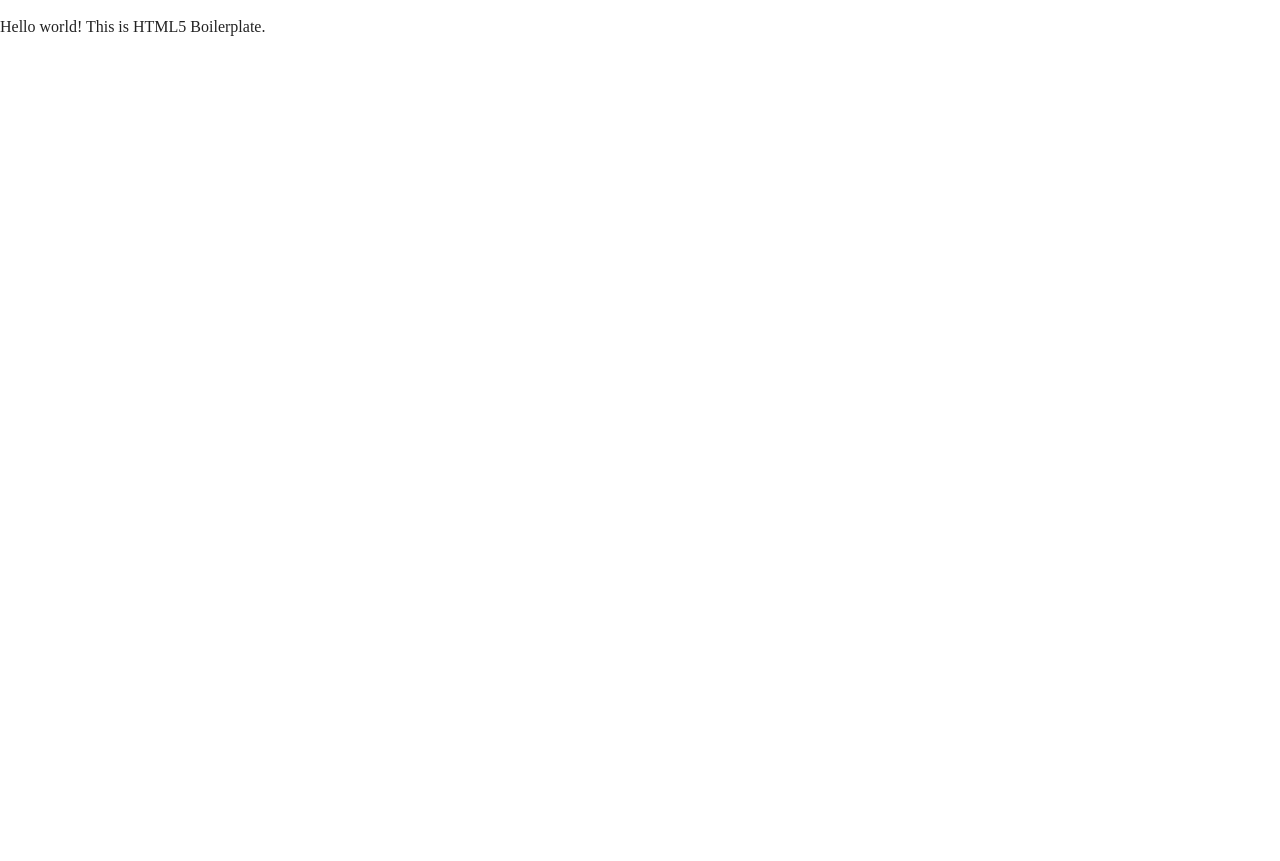
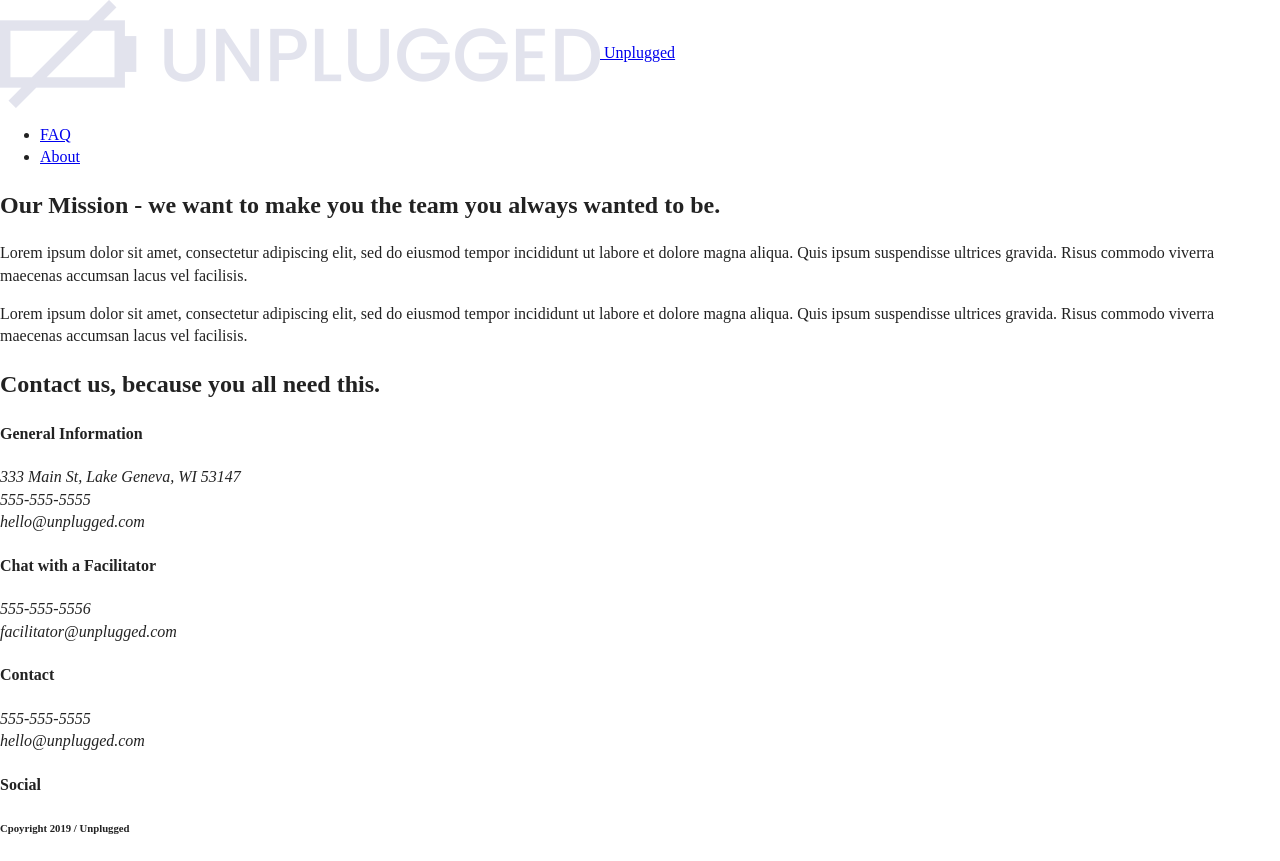
Before and after one commit to meghappatel24/website, a website: page about/index.html in a window 1280 px wide. Before the commit the page ends 800 px from the top, so only its background shows below. Drawn offline with Linux system fonts and the light colour scheme; files whose address does not match are found by name.

Commit message:
added about us page info

```diff
--- a/about/index.html
+++ b/about/index.html
@@ -3,7 +3,7 @@
 
 <head>
   <meta charset="utf-8">
-  <title></title>
+  <title>About</title>
   <meta name="description" content="">
   <meta name="viewport" content="width=device-width, initial-scale=1">
 
@@ -23,9 +23,111 @@
 </head>
 
 <body>
+  <header>
+    <div class="content-wrapper">
+      <a href="#"><img src="img/unpluggedlogo.png" alt="unplugged logo"> Unplugged</a>
+      <div class="header-divider"></div>
+        <nav>
+          <ul>
+            <li><a href="../faq/index.html" target="_blank">FAQ</a></li>
+            <li><a href="index.html" target="_blank">About</a></li>
+          </ul>
+        </nav>
 
-  <!-- Add your site or application content here -->
-  <p>Hello world! This is HTML5 Boilerplate.</p>
+    </div>
+  </header>
+
+  <main>
+    <section class="mission">
+      <div class="content-wrapper">
+        <h2>Our Mission - we want to make you the team you always wanted to be.</h2>
+          <div class="mission-content">
+            <p>
+              Lorem ipsum dolor sit amet, consectetur adipiscing elit, sed do eiusmod tempor incididunt ut labore et dolore magna aliqua. Quis ipsum suspendisse ultrices gravida. Risus commodo viverra maecenas accumsan lacus vel facilisis.
+            </p>
+            <p>
+              Lorem ipsum dolor sit amet, consectetur adipiscing elit, sed do eiusmod tempor incididunt ut labore et dolore magna aliqua. Quis ipsum suspendisse ultrices gravida. Risus commodo viverra maecenas accumsan lacus vel facilisis.
+            </p>
+          </div>
+      </div> <!-- mission content wrapper ends -->
+    </section>
+    <section class="map">
+      <figure>
+
+      </figure>
+    </section>
+
+    <section class="contact-section">
+      <div class="contact-wrapper">
+        <h2>Contact us, because you all need this.</h2>
+        <div class="contact-content">
+          <div>
+            <h4>General Information</h4>
+            <address>
+              <p>
+                333 Main St, Lake Geneva, WI 53147<br>
+                555-555-5555<br>
+                hello@unplugged.com
+              </p>
+            </address>
+          </div>
+            <div>
+              <h4>Chat with a Facilitator</h4>
+              <address>
+                <p>
+                  555-555-5556<br>
+                  facilitator@unplugged.com
+                </p>
+              </address>
+            </div>
+        </div>
+      </div>
+    </section>
+  </main>
+
+  <footer>
+    <div class="content-wrapper">
+        <div class="footer-content">
+           <div class="contact">
+            <h4>Contact</h4>
+            <address>
+              <p> 555-555-5555 <br>
+              hello@unplugged.com</p>
+            </address>
+          </div>
+        </div>
+          <div class="social">
+            <h4>Social</h4>
+              <div class="social-icons">
+                <p>
+                  <a href="https://www.facebook.com/Skillcrush/" target="_blank"></a>
+                </p>
+                <p>
+                  <a href="https://twitter.com/Skillcrush" target="_blank"></a>
+                </p>
+                <p>
+                  <a href="https://www.instagram.com/skillcrush/" target="_blank"></a>
+                </p>
+                <!--
+                  <p><a href="img/facebook.png" alt="facebook logo" target="_blank"></a></p>
+                  <p><a href="img/twitter.png" alt="facebook logo" target="_blank"></a></p>
+                  <p><a href="img/Instagram.png" alt="facebook logo" target="_blank"></a></p>
+              -->
+              </div>
+          </div>
+      </div> <!-- footer content ends -->
+  </div> <!--footer content-wrapper ends-->
+
+  <div class="copyright">
+    <h6> Cpoyright 2019 / Unplugged </h6>
+  </div>
+
+  </footer>
+
+
+
+
+
   <script src="../js/vendor/modernizr-3.11.2.min.js"></script>
   <script src="../js/plugins.js"></script>
   <script src="../js/main.js"></script>
```
